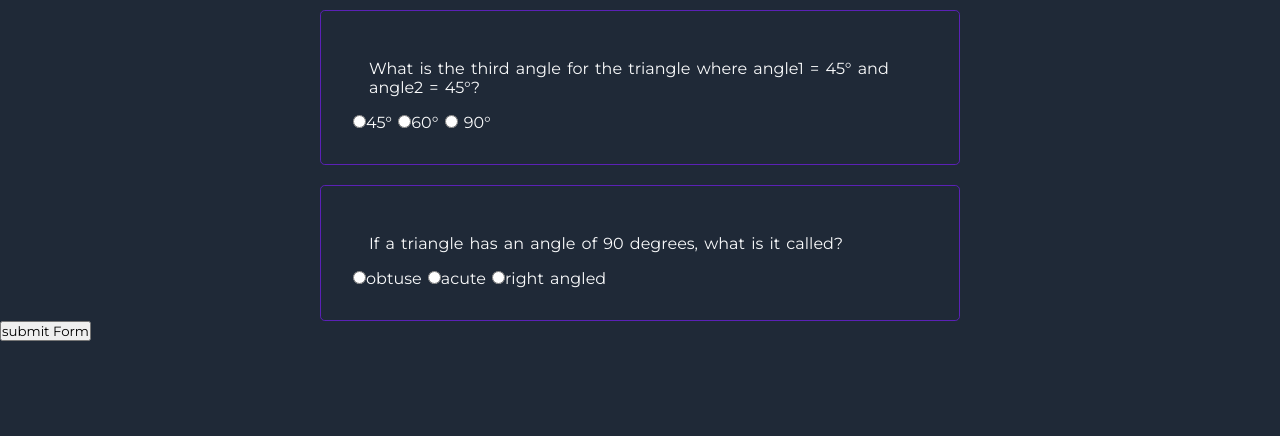
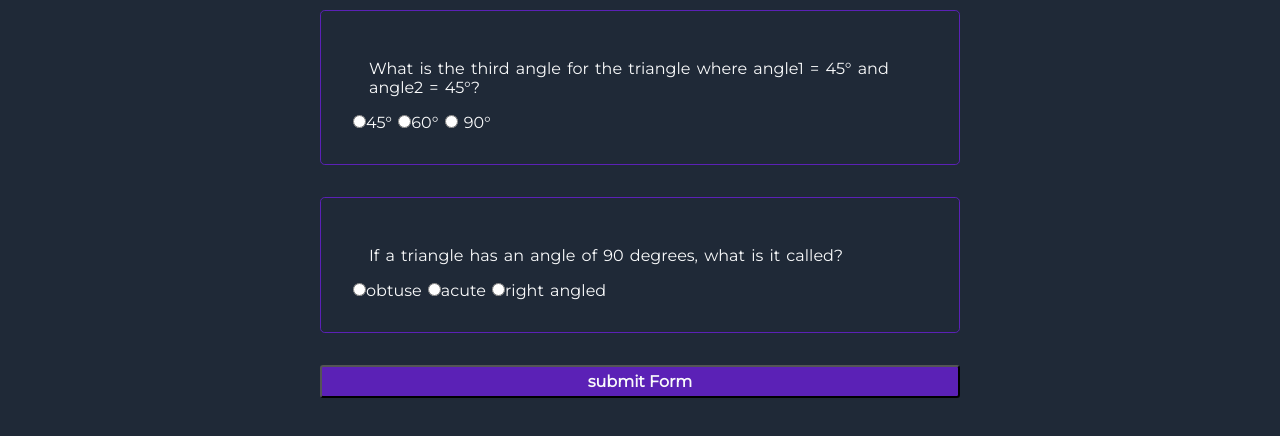
Before and after one commit to BISINIGISHIVANI/Mark-12-trianglePlay, a plain HTML site: page quiz.html in a window 1280 px wide. Shown: the part 160-596 px from the top of the page. Drawn offline with Linux system fonts and the light colour scheme.

Commit message:
quiz css updated

```diff
--- a/quiz.html
+++ b/quiz.html
@@ -37,7 +37,8 @@
         </div>
     </form>
     <button id="submit-btn">submit Form</button>
-    <div id="ouput"style="text-align:center;padding: 1rem;font-weight:bold;font-size:larger;"></div>
+    <div id="output"></div>
+    <!-- <div id="ouput"style="text-align:center;padding: 1rem;font-weight:bold;font-size:larger;"></div> -->
     <script src="./quiz.js"></script>
 </body>
 </html>
--- a/style.css
+++ b/style.css
@@ -49,7 +49,19 @@ nav{
 
 }
 .gap{
-    margin-bottom: 20px;
+    margin-bottom: 2rem;
+}
+#submit-btn{
+    width:50%;
+/* margin:0 auto; */
+padding: 0.3rem;
+background-color: var(--primary-color);
+color:var(--text-color);
+font-weight:bold;
+font-size:medium;
+border-radius: 0.2rem;
+margin-left:25%;
+margin-top:2rem ;
 }
 #quiz-container{
     word-spacing: 2px;
@@ -72,3 +84,8 @@ a {
 	border-bottom: 2px solid;
 	font-weight: bold;
 }
+#output{
+    text-align:center;
+    padding: 1rem;
+    font-weight:bold;
+}
```
